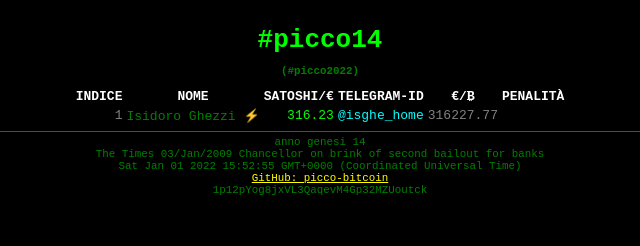
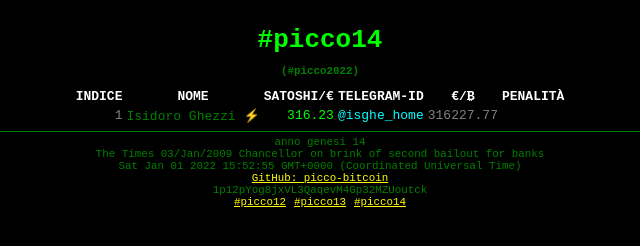
Before and after one commit to isghe/picco-bitcoin, a website: page index.html in a window 1280 px wide. Shown: the whole page, without its empty margins (320-960 px from the left). Drawn offline with Linux system fonts and the light colour scheme.

Commit message:
navigator

```diff
--- a/index.css
+++ b/index.css
@@ -140,3 +140,7 @@ a{
 	text-decoration-line: line-through;
 	background: #404040;
 }
+
+.navigator{
+	margin: 4px;
+}
--- a/index.js
+++ b/index.js
@@ -67,6 +67,11 @@ let gController = null;
 				Object.keys(self.model.picco).forEach(key => {
 					self.model.picco[key].data.sort((a, b) => self.infinityIfIsNaN(b['satoshi/€']) - self.infinityIfIsNaN(a['satoshi/€']));
 				});
+				const navigators = Object.keys (self.model.picco).map ((key)=>{
+					return ['a', {href:path+'?picco='+ key, textContent: '#picco' + key}, ['navigator']];
+				});
+				const $navigators = navigators.map ((args)=>{return self.util.createElement(args)});
+
 				// gData12.sort((a, b) => b['satoshi/€'] - a['satoshi/€']); // eslint-disable-line no-undef
 				const domMatrix = self.matrixToTable(
 					['indice', 'nome', 'satoshi/€', 'telegram-id', '€/₿', 'penalità'],
@@ -88,6 +93,7 @@ let gController = null;
 					['a', {href: 'https://github.com/isghe/picco-bitcoin', textContent: 'GitHub: picco-bitcoin'}],
 					['div', {textContent: '1p12pYog8jxVL3QaqevM4Gp32MZUoutck'}]
 				].forEach(dom => domFooter.append(self.util.createElement(dom)));
+				$navigators.forEach(($navigator) => {domFooter.append ($navigator)});
 				const domContainer = self.util.createElement(['div', null, ['container']]);
 				[domHeader, domMatrix, domFooter].forEach(dom => domContainer.append(dom));
 				document.body.append(domContainer);
```
